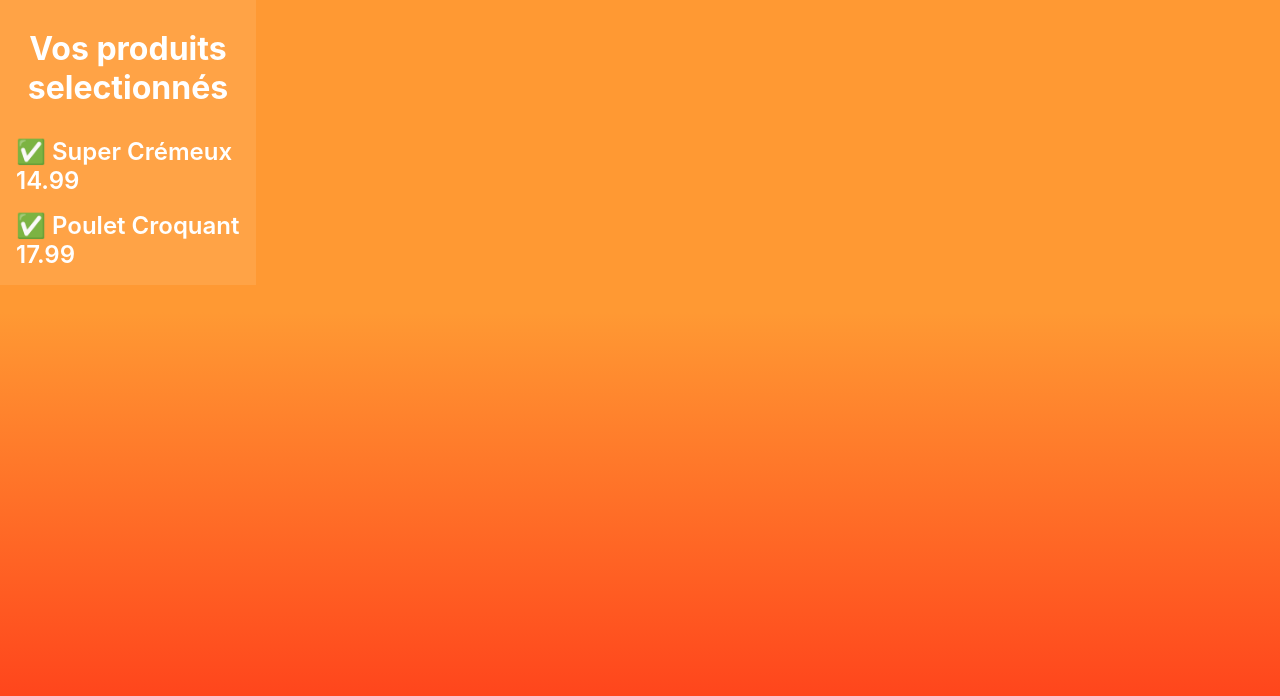
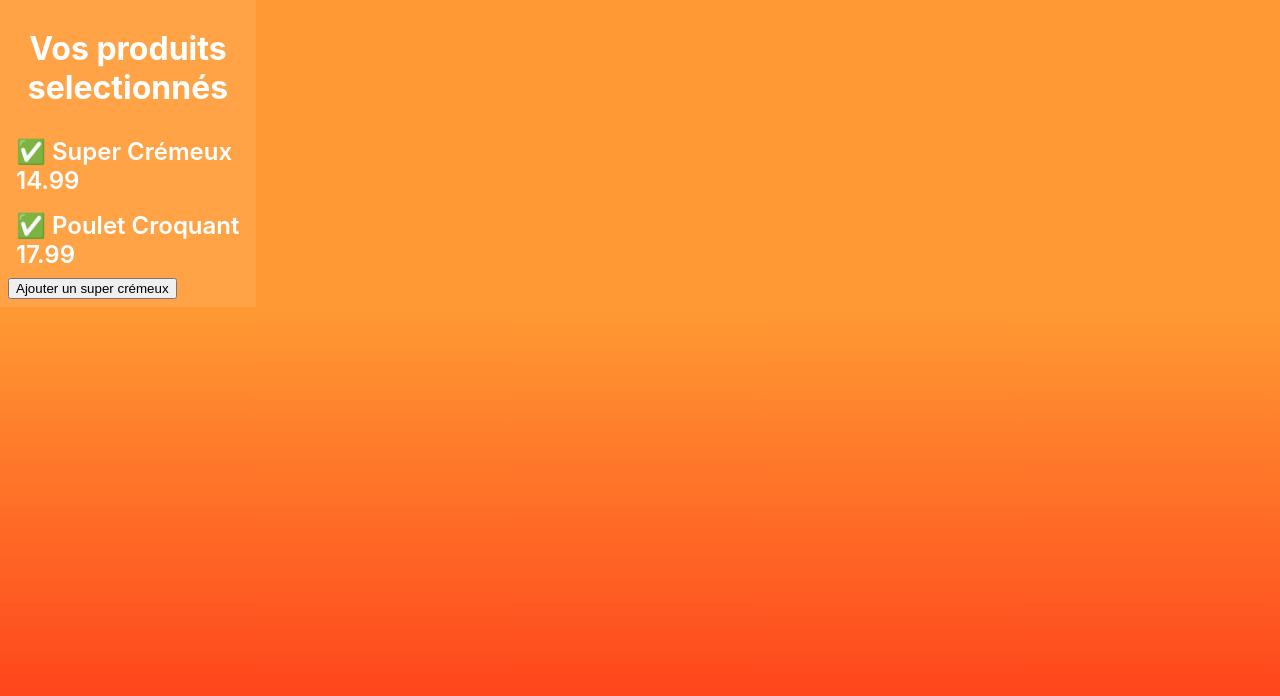
Before and after one commit to Rod97139/resto-cmd, a React (Vite) app: page / in a window 1280 px wide. Shown: the top 696 px of the page. Built offline with nearby package versions, Linux system fonts and the light colour scheme.

Commit message:
add supercremeux to cart

```diff
--- a/src/features/cart/Cart.jsx
+++ b/src/features/cart/Cart.jsx
@@ -1,17 +1,34 @@
+import { useEffect, useState } from "react";
 import { useStore } from "react-redux";
+import { SuperCremeux } from "../../common/models";
 
 
 const Cart = () => {
     const store = useStore();
+    const [list, setList] = useState(store.getState().list);
+
+    useEffect(() => {
+        store.subscribe(() => {
+            setList(store.getState().list);
+        });
+    });
 
     return (
             <div className="Selection">
                 <h1>Vos produits selectionnés</h1>
                 {
-                    store.getState().list.map(
+                    list.map(
                         (item, index) => <span key={index} className="SelectedProduct">{item.title} {item.price}</span>
                     )
                 }
+                <div className="CartNavBar">
+                    <button onClick={() =>
+                        store.dispatch({type: "ADD_PRODUCT", payload: SuperCremeux})
+                        }
+                    >
+                        Ajouter un super crémeux
+                    </button>
+                </div>
             </div>
     );
 }
```
